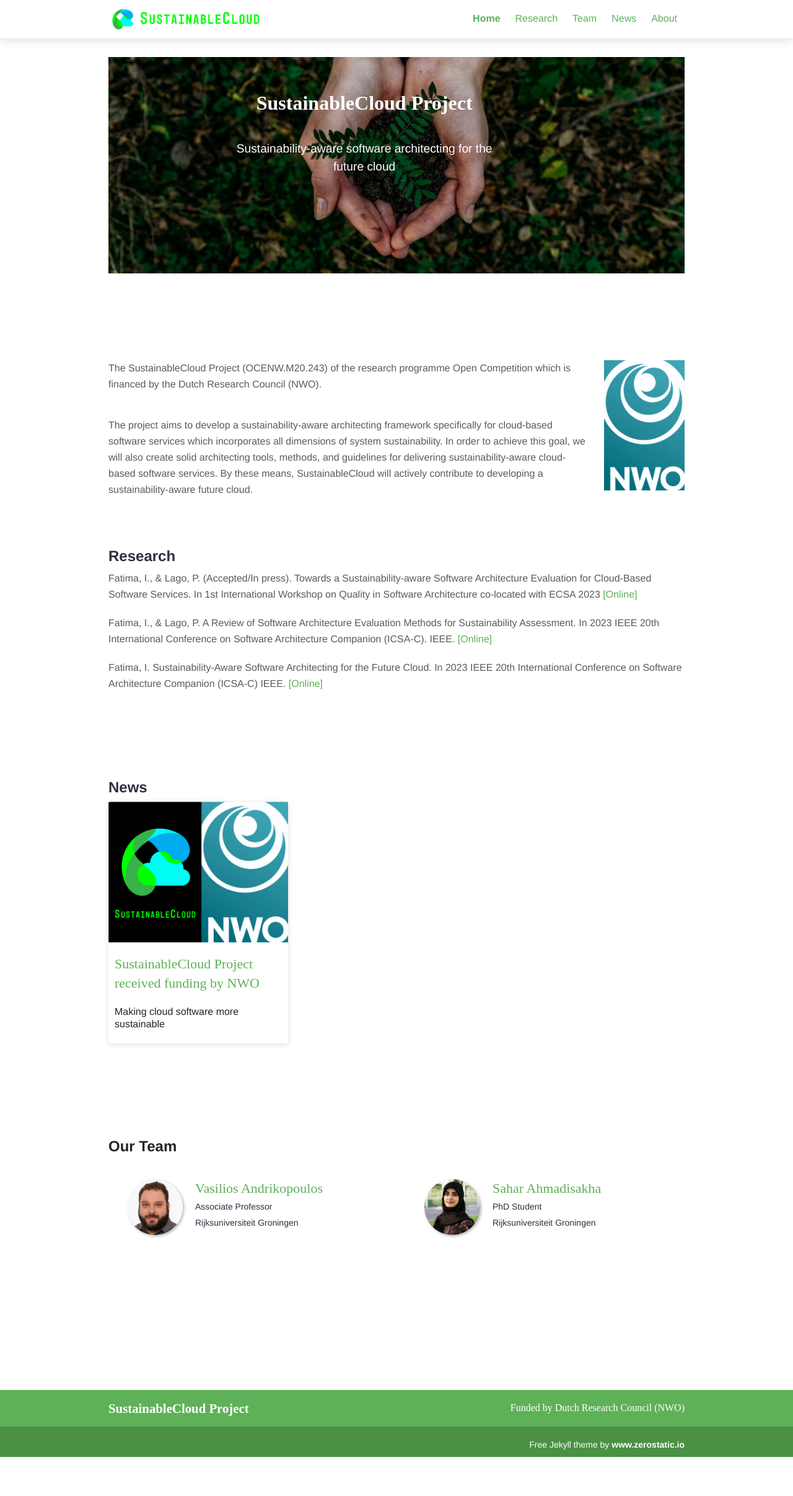
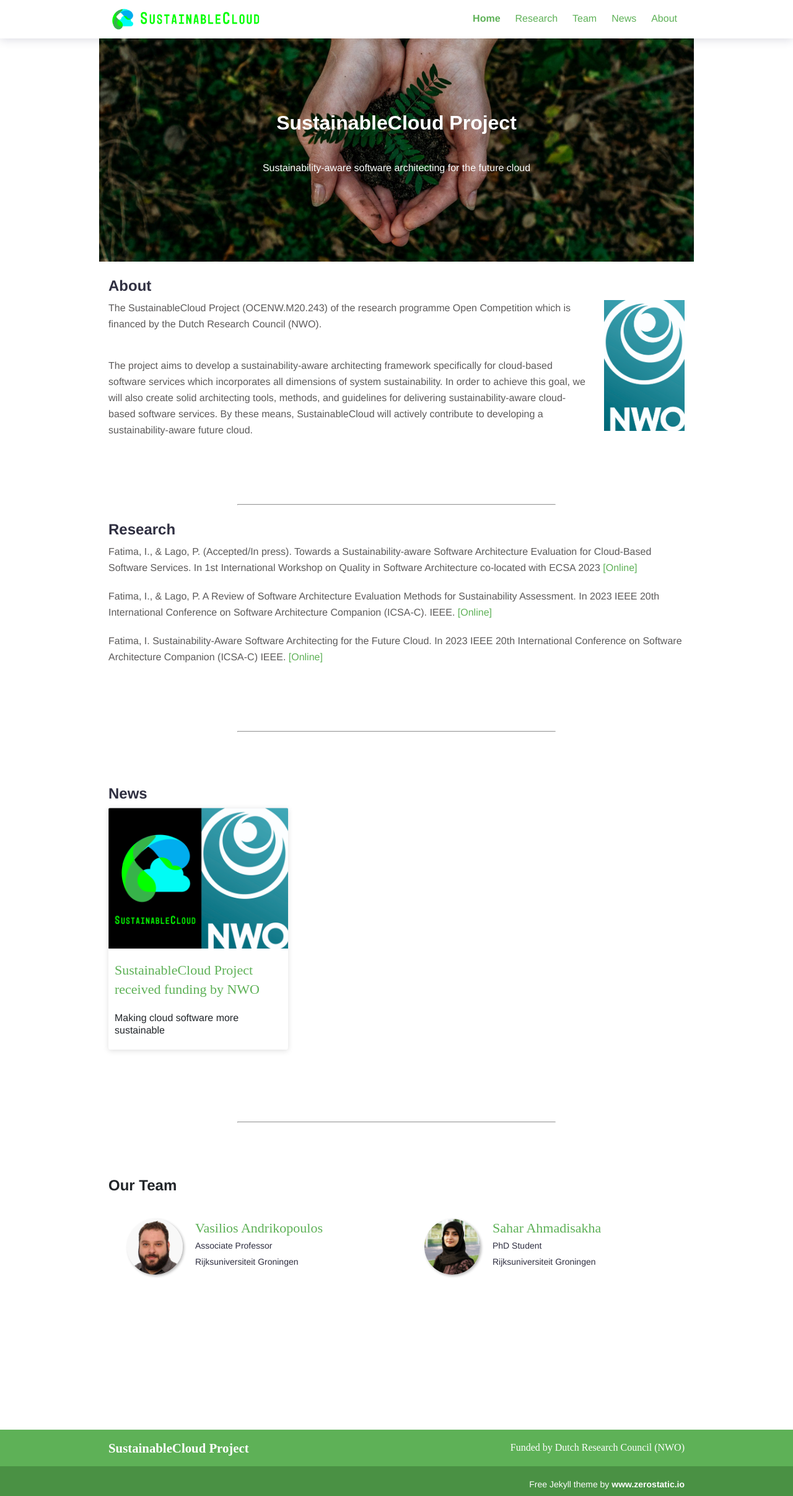
Before and after one commit to S2-group/sustainablecloud, a Jekyll site: the page built from index.md, in a window 1280 px wide. Shown: the whole page at 62% size. Built offline with Jekyll 4.4.1, drawn with Linux system fonts in a browser that asks for light colours; before the commit the page ends 2350 px from its top, so only the background shows below that.

Commit message:
updated header image on home page

```diff
--- a/_layouts/home.html
+++ b/_layouts/home.html
@@ -3,30 +3,32 @@ layout: default
 bodyClass: "page-home page-news page-teams"
 ---
 
+<!-- <div class="intro"> -->
+  <div class="container container-fluid">
+    <div class="row justify-content-start">
+        <img src="{{ site.data.home.intro-image | relURL }}" height="auto" width = "100%"/>
+        <div class="text-overlay">
+          <h1>{{site.data.home.title}}</h1> </br>
+          <p>{{site.data.home.sub-title}}</p>
+        </div>
+      <!-- <div class="col-12 col-md-5 col-lg-6 order-1 order-md-2 position-relative">
+        <img src="{{ site.data.home.intro-image | relURL }}" height="auto" width = "100%"/>
+      </div> -->
+    </div>
+  </div>
+<!-- </div> -->
+
 <!-- <div class="intro">
-  <div class="container">
-    <div class="row justify-content-start">
-      {% if site.data.home.intro_image %}
-      <div class="col-12 col-md-5 col-lg-6 order-1 order-md-2 position-relative">
-        <h1>{{ site.data.home.title }}</h1>
-          <h3>{{ site.data.home.sub-title }}</h3>
-      </div>
-      <div class="col-12 col-md-5 col-lg-6 order-1 order-md-2 position-relative">
-        <img  alt="{{ site.data.home.title }}" class="intro-image{% if site.data.home.intro_image_absolute %} intro-image-absolute{% endif %}{% if site.data.home.intro_image_hide_on_mobile %} intro-image-hide-mobile{% endif %}" src="{{ site.data.home.intro_image | relURL }}" />
-      </div>
-      {% endif %}
+  <div class="container-fluid">
+    <div class="img-container">
+      <img src="{{ site.data.home.intro-image | relURL }}" height="auto" width = "100%"/>
+    </div>
+    <div class="text-overlay">
+      <h1>{{site.data.home.title}}</h1> </br>
+      <p>{{site.data.home.sub-title}}</p>
     </div>
   </div>
 </div> -->
-<div class="intro">
-  <div class="container">
-    <div class="overlay-text">
-      <h1>{{site.data.home.title}}</h1> </br>
-      <p>{{site.data.home.sub-title}}</p>
-    </div>
-    <img src="{{ site.data.home.intro-image | relURL }}" height="auto" width = "100%" display="block" object-fit = "contain" position="relative"/>
-  </div>
-</div>
 
 
 <!-- <div class="strip">
@@ -51,7 +53,7 @@ bodyClass: "page-home page-news page-teams"
 
 <!-- About -->
   <div id="about" class="container pt-12 pb-6">
-    <!-- <h2 class="title">About</h2>  -->
+    <h4 class="title">About</h4>
     <a href="#about"></a>
     <div class="row funding">
       <div class="col-lg-10 col-md-4 col-sm-10 col-xs-10">
@@ -64,6 +66,7 @@ bodyClass: "page-home page-news page-teams"
 
     </div>
   </div>
+  <hr class="separator"/>
 
 <!-- Research -->
   <div id="research" class="container pt-12 pb-6">
@@ -77,6 +80,7 @@ bodyClass: "page-home page-news page-teams"
       {% endfor %}
     </div>
   </div>
+  <hr class="separator"/>
 
 <!-- News -->
   {% if site.news %}
@@ -110,6 +114,7 @@ bodyClass: "page-home page-news page-teams"
       </div>
     </div>
   {% endif %}
+  <hr class="separator"/>
 
 <!-- Team -->
 
--- a/_sass/pages/_page-home.scss
+++ b/_sass/pages/_page-home.scss
@@ -3,10 +3,9 @@
     .img {
         width:100%;
       }
-      // .overlay-text {position: absolute;}
-
       .container-fluid {
         position:relative;
+        margin-bottom: 2%;
       }
 
       .inner {
@@ -20,22 +19,34 @@
         color: $primary;
       }
 
-      .overlay-text {
+      .img-container{
         position: absolute;
-        top: 25%;
-        left: 50%;
-        transform: translate(-50%, -50%);
-        text-align: center;
-      }
-      .overlay-text p{
-        color: #ffffff;
-      }
-      .overlay-text h1{
-        color: #ffffff;
-        font-size: xx-large;
+        height: fit-content;
       }
 
+      .text-overlay {
+        position: absolute;
+        text-align: center;
+        width: 100%;
+        align-self: center;
+      }
+      .text-overlay > p {
+        color: white;
+        width: 100%;
+      }
+      .text-overlay > h1 {
+        color: white;
+        width: 100%;
+        font-family: sans-serif;
+      }
       h4{
         font-size: x-large;
       }
+      .separator{
+        width: 40%;
+        color: green;
+        margin-bottom: 2%;
+        margin-top: 2%;
+
+      }
 }
```
Also changed, not shown: 1 other file.
